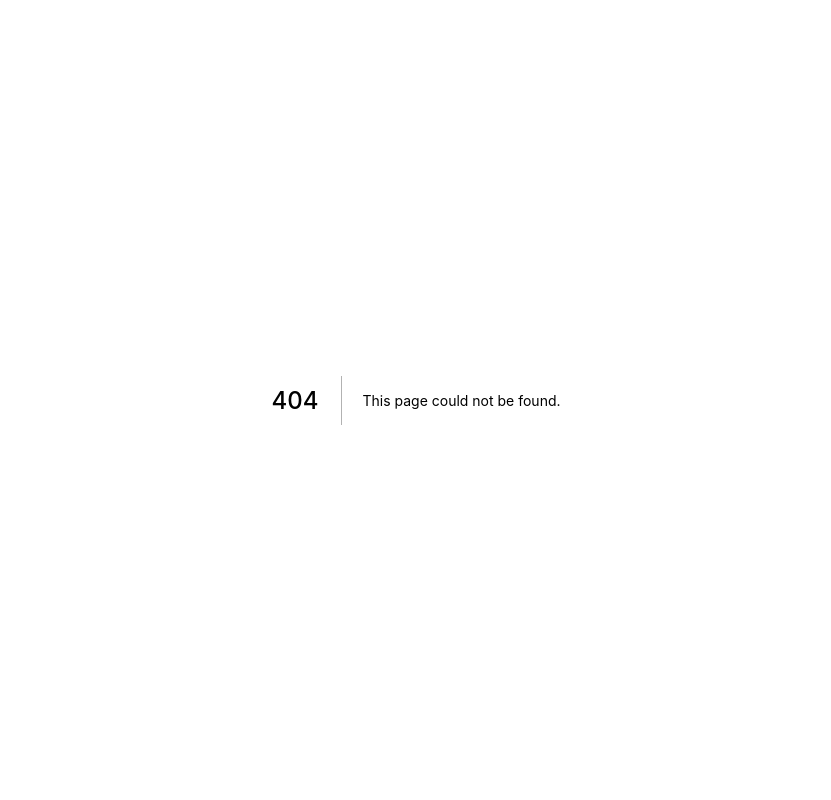
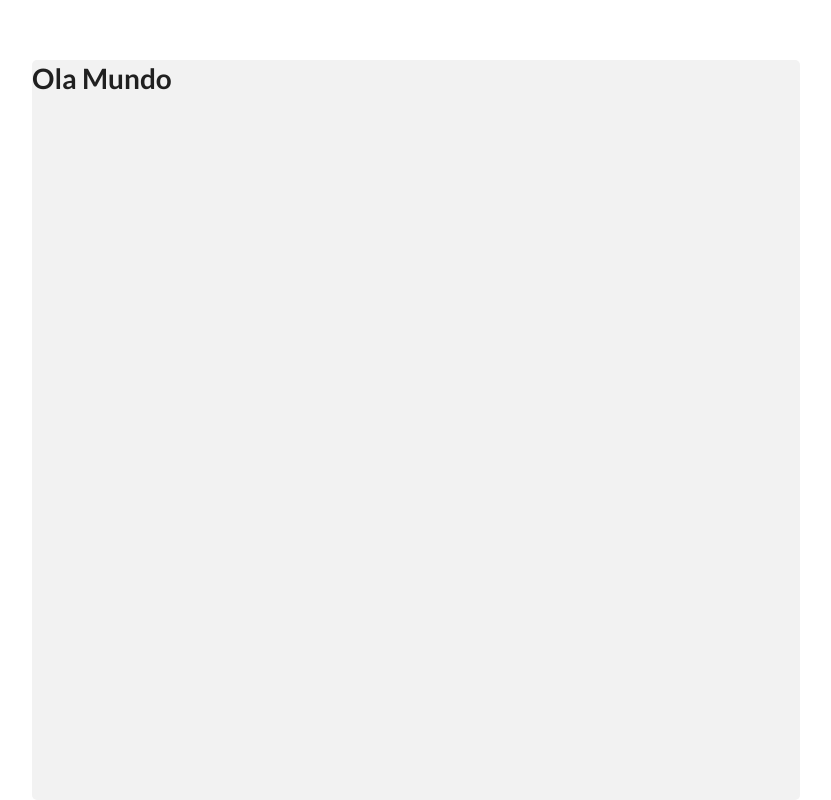
Before and after one commit to furtado3g/anemiaPoesias, a Next.js app: page /poetry/new in a window 1280 px wide. Before the commit this address had no page. Shown: the whole page, without its empty margins (224-1055 px from the left). Built offline with nearby package versions, Linux system fonts and the light colour scheme.

Commit message:
iniciado o desenvolvimento da tela de registro de poesias iniciado o desenvolvimento do estilo do mesmo

```diff
--- /dev/null
+++ b/components/poetry/new/style.ts
@@ -0,0 +1,18 @@
+import styled from "styled-components";
+
+const Page = styled.div`
+  height: 100vh;
+  width: 100vw;
+  display: flex;
+  justify-content: center;
+`;
+
+const Container = styled.div`
+  margin-top: 7.5vh;
+  width: 60%;
+  min-height: 60%;
+  border-radius: 5px;
+  background-color: #f2f2f2;
+`;
+
+export { Page, Container };
--- /dev/null
+++ b/pages/poetry/new.tsx
@@ -0,0 +1,15 @@
+import { Body } from "../../components/body";
+import { Page, Container } from "../../components/poetry/new/style";
+const New = () => {
+  return (
+    <Body>
+      <Page>
+        <Container>
+          <h1>Ola Mundo</h1>
+        </Container>
+      </Page>
+    </Body>
+  );
+};
+
+export default New;
```
